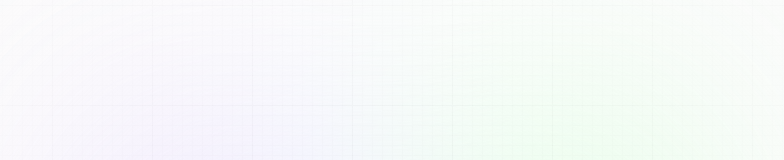
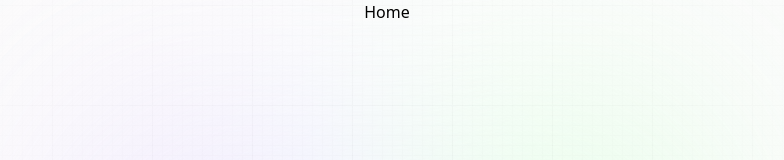
Before and after one commit to Tolegithub7/React, a Next.js app in the folder promtopia/: page / in a window 1280 px wide. Shown: the top 160 px of the page, without its empty margins (253-1037 px from the left). Built offline with nearby package versions, Linux system fonts and the light colour scheme.

Commit message:
react is case sensative children and download tailwind

```diff
--- a/promtopia/app/layout.jsx
+++ b/promtopia/app/layout.jsx
@@ -1,17 +1,18 @@
 import "@styles/global.css";
+
 export const metadata = {
   title: "Promptopia",
   description: "Discover and share AI prompts",
 };
 
-const RootLayout = ({ Children }) => {
+const RootLayout = ({ children }) => {
   return (
     <html lang="en">
       <body>
         <div className="main">
           <div className="gradient"></div>
         </div>
-        <main className="app">{Children}</main>
+        <main className="app">{children}</main>
       </body>
     </html>
   );
--- a/promtopia/tailwind.config.js
+++ b/promtopia/tailwind.config.js
@@ -16,6 +16,7 @@
 //   },
 //   plugins: [],
 // };
+
 /** @type {import('tailwindcss').Config} */
 module.exports = {
   content: [
@@ -23,6 +24,7 @@ module.exports = {
     "./components/**/*.{js,ts,jsx,tsx,mdx}",
     "./app/**/*.{js,ts,jsx,tsx,mdx}",
   ],
+  mode: "jit",
   theme: {
     extend: {
       fontFamily: {
```
Also changed, not shown: promtopia/package.json (+5 -4 lines), 1 other file (tests, documents, lock files or other folders).
